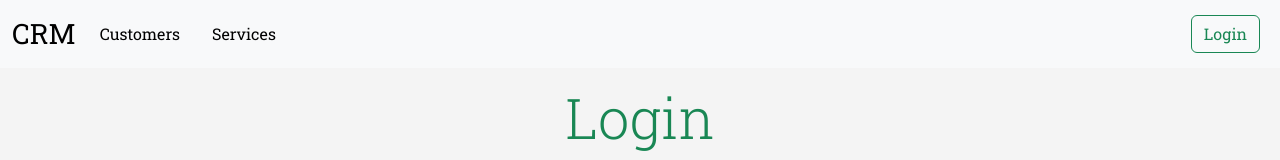
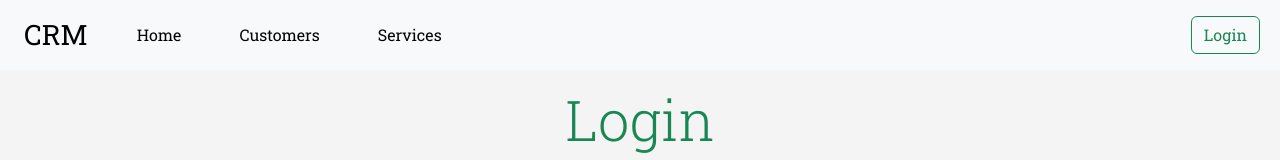
Before and after one commit to Zed65pro/CRM, a Vue app in the folder client/: page /login in a window 1280 px wide. Shown: the top 160 px of the page. Built offline with nearby package versions, Linux system fonts and the light colour scheme; no server answers; a web font is replaced by a local one.

Commit message:
- Added new link to dashboard

```diff
--- a/client/src/components/Layout/Navbar.vue
+++ b/client/src/components/Layout/Navbar.vue
@@ -1,7 +1,12 @@
 <template>
   <nav class="navbar navbar-expand-lg navbar-light bg-light mb-3">
     <div class="container-fluid">
-      <a class="navbar-brand fs-3" href="/dashboard">CRM</a>
+      <a
+        class="navbar-brand fs-3 btn btn-outline-success"
+        href="/dashboard"
+        style="border: none"
+        >CRM</a
+      >
       <button
         class="navbar-toggler"
         type="button"
@@ -15,16 +20,12 @@
       </button>
       <div class="collapse navbar-collapse" id="navbarSupportedContent">
         <ul class="navbar-nav me-auto mb-2 mb-lg-0">
-          <li class="nav-item"></li>
-          <li class="nav-item">
-            <!--<a
-              class="nav-link active"
-              aria-current="page"
-              href="/dashboard/profile"
-              >My Account</a
-            >-->
+          <li class="nav-item me-3 btn btn-light">
+            <a class="nav-link active" aria-current="page" href="/dashboard"
+              >Home</a
+            >
           </li>
-          <li class="nav-item me-3">
+          <li class="nav-item me-3 btn btn-light">
             <a
               class="nav-link active"
               aria-current="page"
@@ -32,7 +33,7 @@
               >Customers</a
             >
           </li>
-          <li class="nav-item me-3">
+          <li class="nav-item me-3 btn btn-light">
             <a
               class="nav-link active"
               aria-current="page"
@@ -42,7 +43,7 @@
           </li>
           <li
             v-if="$store.state.user && $store.state.user.is_staff"
-            class="nav-item me-3"
+            class="nav-item me-3 btn btn-light"
           >
             <a
               class="nav-link active"
```
